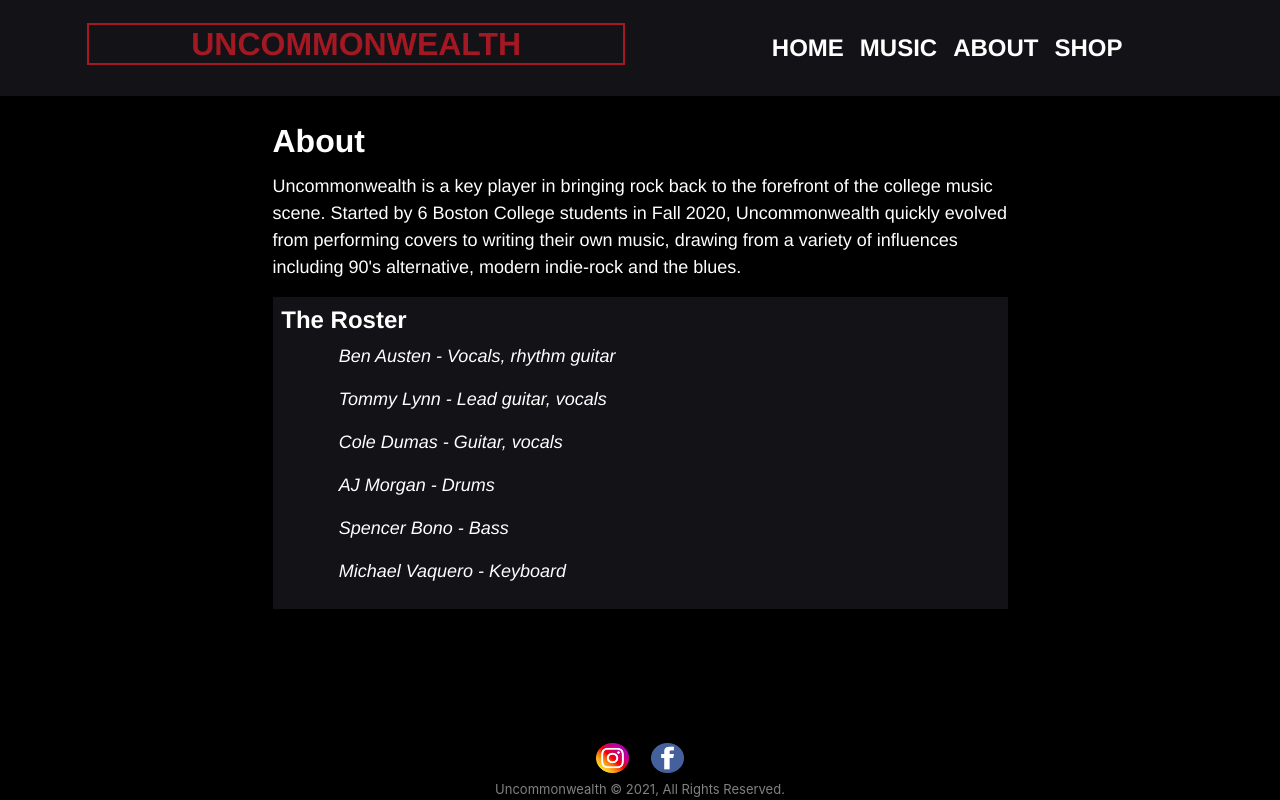
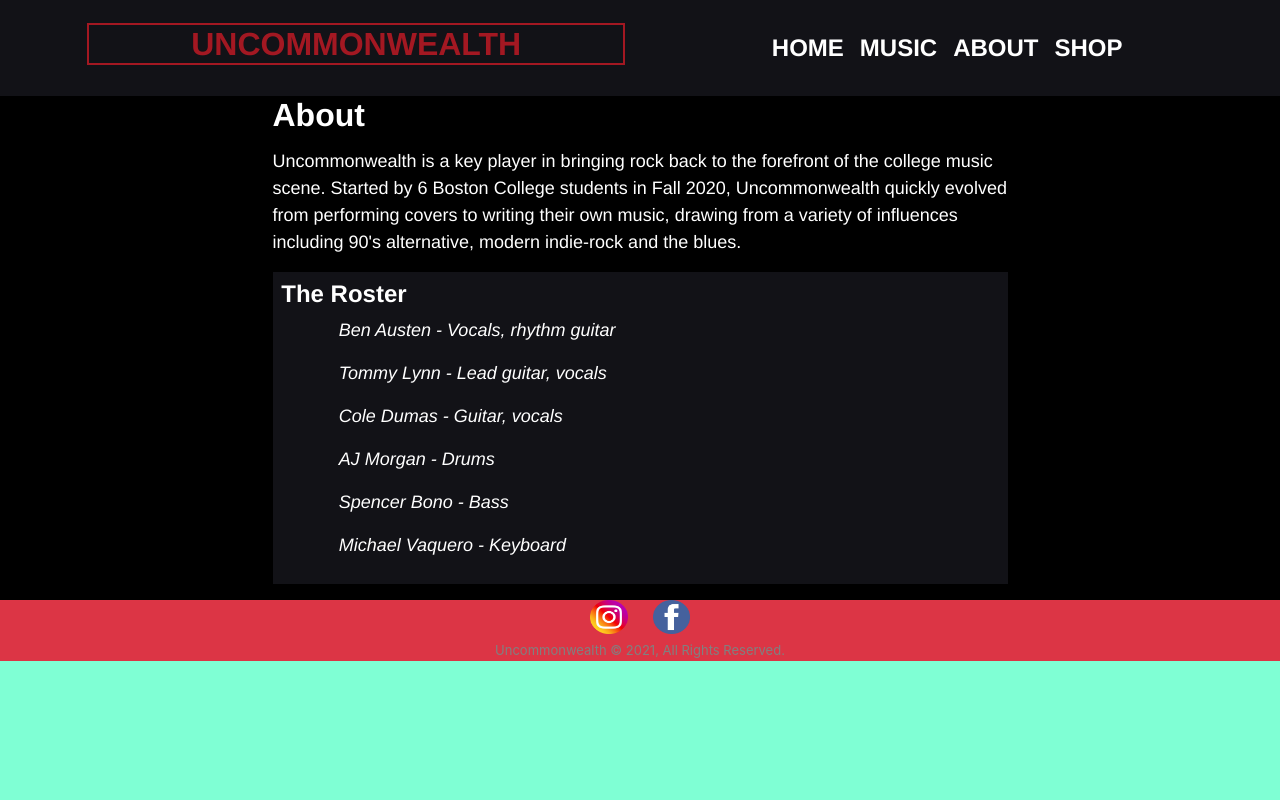
Before and after one commit to cadumas01/uncommonwealth-old, a React (Create React App) app: page /about in a window 1280 px wide. Built offline with nearby package versions, Linux system fonts and the light colour scheme; the HTML template or start-up script is replaced by a standard one.

Commit message:
more work on footer

```diff
--- a/src/App.css
+++ b/src/App.css
@@ -13,7 +13,8 @@
   margin: 0 auto;
   height: 100vh;
   text-align: center;
-  background-color: black;
+  background-color: aquamarine;
+
 
  }
 
@@ -23,8 +24,8 @@
   display: flex;
 
   justify-content: center;
-  margin-top: 2%; /* maybe change to 0 */
-  height: 80%;
+  margin: 0%; /* maybe change to 0 */
+  max-height: 80%;
 
 
 
@@ -43,3 +44,8 @@
   width: 100%;
   align-content: center;
 }
+
+.Footer{
+    position: fixed;
+    bottom: 0;
+}
--- a/src/App.js
+++ b/src/App.js
@@ -26,7 +26,7 @@ function App() {
                       <Route exact path ="/shop" component={Shop}/>
                   </Switch>
            </Container>
-           <Footer style={{height:"10%"}}></Footer>
+           <Footer fluid className="Footer"></Footer>
       </Router>
     </div>
   );
--- a/src/components/About.js
+++ b/src/components/About.js
@@ -1,6 +1,7 @@
 import React, {Component} from "react";
 import {Button, Jumbotron} from "react-bootstrap";
 import './Styles.css'
+
 
 
 export default class About extends Component {
@@ -36,7 +37,6 @@ export default class About extends Component {
 
                     </div>
                 </p>
-
             </Jumbotron>
 
         )
--- a/src/components/Footer.js
+++ b/src/components/Footer.js
@@ -9,7 +9,7 @@ import facebook from '../facebookIcon.png'
 export default class About extends Component {
     render() {
         return (
-            <Container>
+            <Container fluid className={"FooterContainer"}>
                 <Row>
                     <Col>
                         <a href="https://www.instagram.com/uncommonwealthband/?hl=en" className="">
@@ -22,7 +22,7 @@ export default class About extends Component {
                 </Row>
                 <Row>
                     <Col>
-                        <p4 className="Footer">
+                        <p4 className="FooterText">
                             Uncommonwealth © 2021, All Rights Reserved.
                         </p4>
                     </Col>
--- a/src/components/Styles.css
+++ b/src/components/Styles.css
@@ -102,14 +102,20 @@ p{
     font-size: large;
 }
 
-.Footer{
+.FooterText{
     font-size: small;
     color: var(--backing-font-color);
-    margin: 2%;
+
+}
+
+.FooterContainer{
+    background-color: var(--red);
+
 }
 
 .Jumbotron{
     width: 70%;
+    max-height: 50%;
     color: var(--white);
     font-family: "Helvetica", sans-serif ;
     background-color: var(--main-background-color);
```
